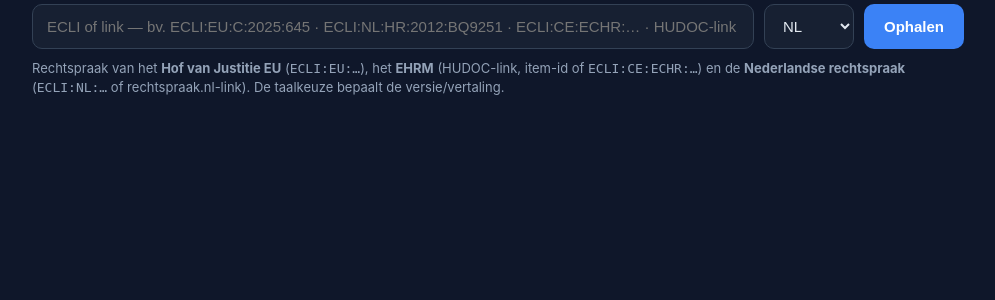
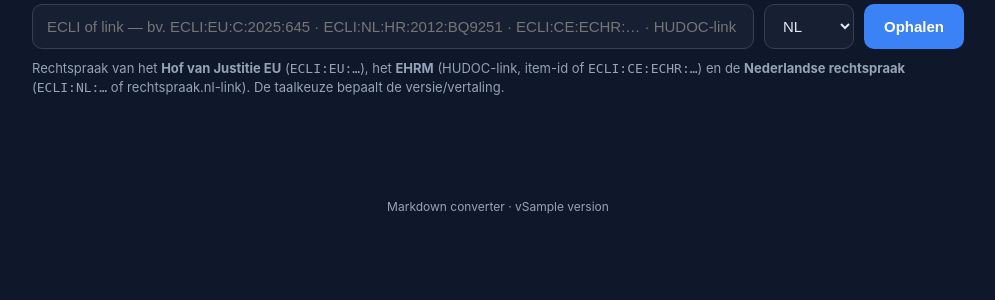
Before and after one commit to fabeerens/markdown-converter, a Flask app: template templates/index.html in a window 1280 px wide. Shown: the part 190-490 px from the top of the page, without its empty margins (142-1137 px from the left). Run offline with Flask 3, Linux system fonts and the light colour scheme; the template is opened without the code that fills it: most values are stand-ins (such as "Sample title", 1, 10 or a date in 2020); some libraries are stand-ins or nearby versions.

Commit message:
Voeg versienummer toe in footer (VERSION-bestand, v1.0.0)
Co-Authored-By: Claude Sonnet 5 <noreply@anthropic.com>

```diff
--- a/app.py
+++ b/app.py
@@ -27,6 +27,18 @@ app = Flask(__name__)
 app.config["MAX_CONTENT_LENGTH"] = 32 * 1024 * 1024  # 32 MB upload limit
 
 
+def _read_version() -> str:
+    path = os.path.join(os.path.dirname(__file__), "VERSION")
+    try:
+        with open(path, encoding="utf-8") as f:
+            return f.read().strip() or "0.0.0"
+    except OSError:
+        return "0.0.0"
+
+
+APP_VERSION = _read_version()
+
+
 def _llm_available() -> bool:
     """Is an OpenRouter API key configured?"""
     return llm_is_available()
@@ -34,7 +46,7 @@ def _llm_available() -> bool:
 
 @app.route("/")
 def index():
-    return render_template("index.html")
+    return render_template("index.html", version=APP_VERSION)
 
 
 @app.get("/api/config")
--- a/templates/index.html
+++ b/templates/index.html
@@ -88,6 +88,10 @@
       border: 1px solid var(--border); border-radius: var(--radius); padding: 16px;
       font: 13px/1.6 ui-monospace, SFMono-Regular, Menlo, monospace; resize: vertical;
     }
+    .app-footer {
+      text-align: center; color: var(--muted); font-size: 12px;
+      padding: 24px 16px 32px;
+    }
   </style>
 </head>
 <body>
@@ -161,6 +165,8 @@
       <textarea id="md" spellcheck="false"></textarea>
     </div>
   </div>
+
+  <footer class="app-footer">Markdown converter · v{{ version }}</footer>
 
   <script>
     const $ = s => document.querySelector(s);
```
Also changed, not shown: README.md, 1 other file.
